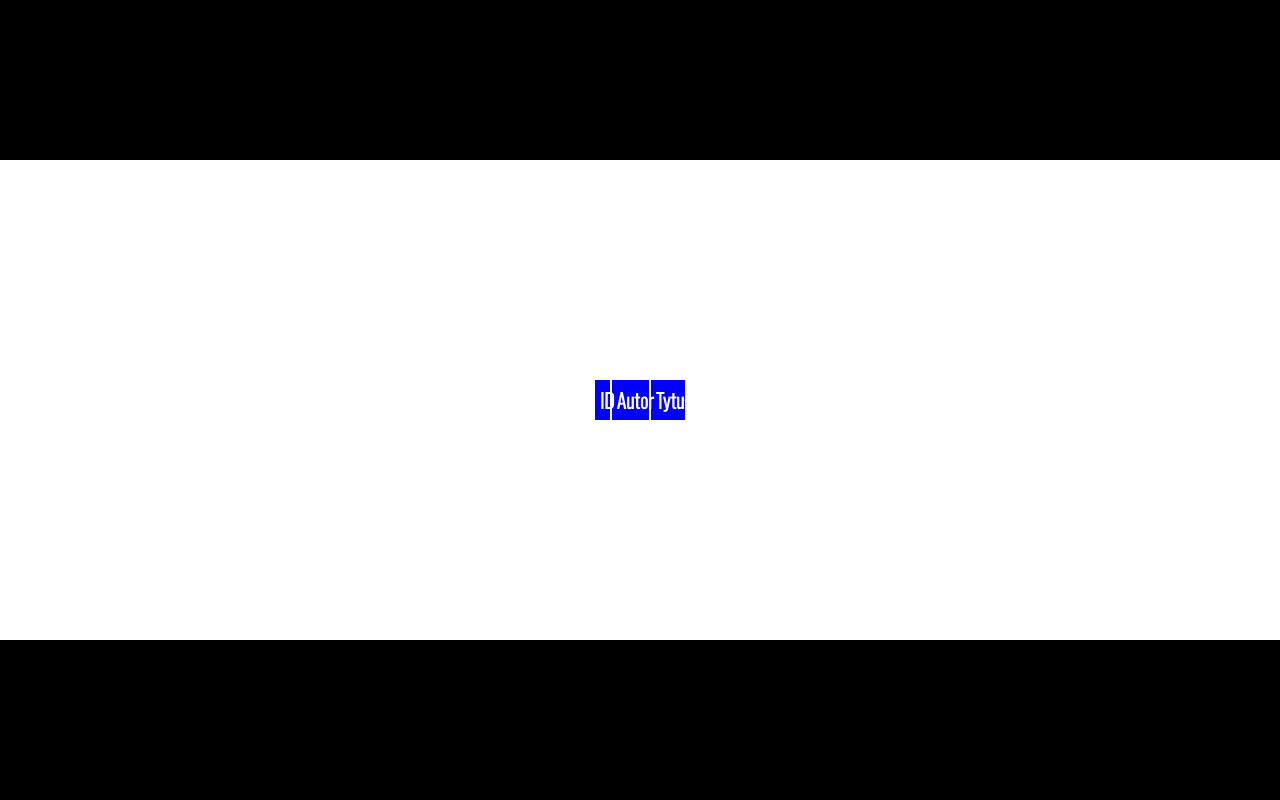
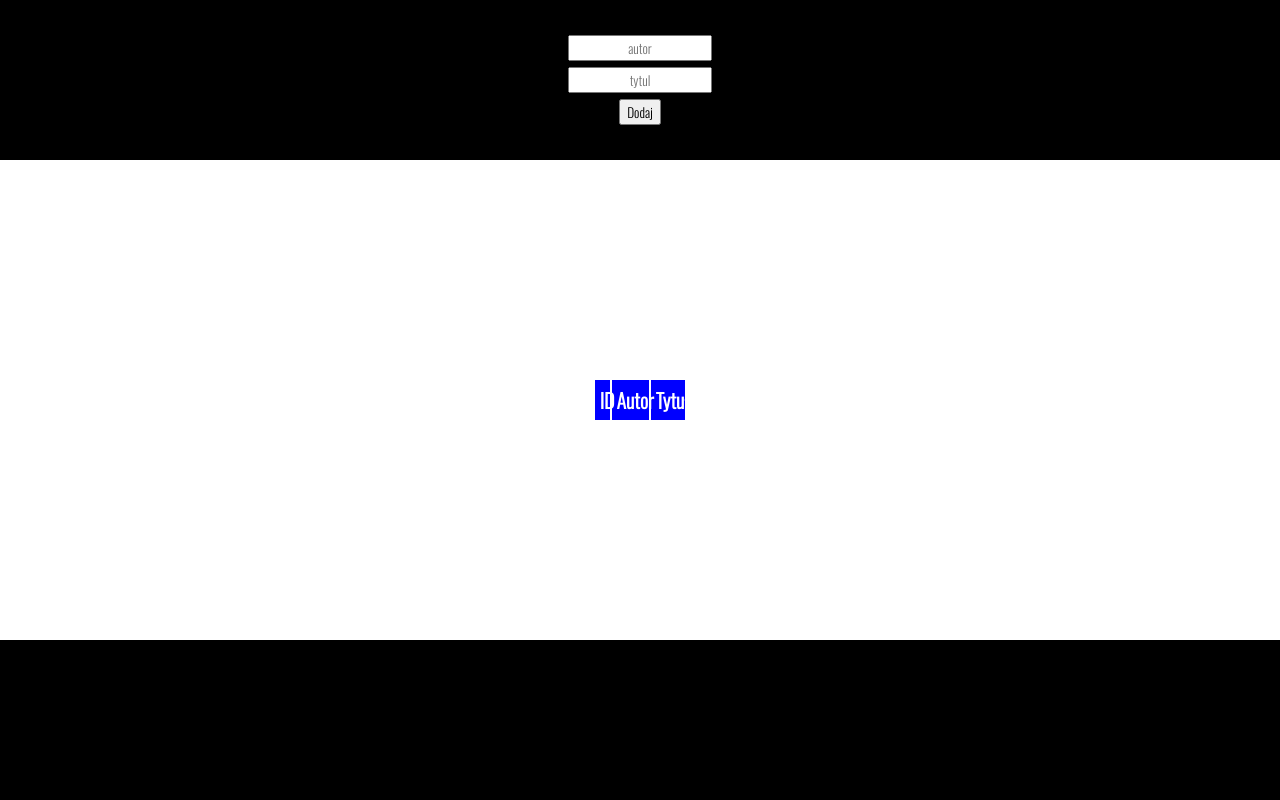
Before and after one commit to 3ti-2020/crud-wiele-do-wielu-kuba-nocon, a PHP site: page / in a window 1280 px wide. Run offline with PHP 8.4, Linux system fonts and the light colour scheme; data that the repository does not hold is empty.

Commit message:
Add files via upload

```diff
--- a/index.php
+++ b/index.php
@@ -3,12 +3,18 @@
 <head>
     <meta charset="UTF-8">
     <meta name="viewport" content="width=device-width, initial-scale=1.0">
-    <title>Document</title>
-    <link rel="stylesheet" href="style.css">
+    <title>Kuba Nocoń</title>
+    <link rel="stylesheet" href="styleABC.css">
 </head>
 <body>
     <div class="container">
-    <div class="head"></div>
+    <div class="head">
+    <form action="insert.php" method="POST">
+    <input type="text" name="autor" id="autor" placeholder="autor">
+    <input type="text" name="tytul" id="tytul" placeholder="tytul">
+    <input type="submit" value="Dodaj">
+    </form>
+    </div>
     <div class="main">
 
         <?php
--- /dev/null
+++ b/styleABC.css
@@ -0,0 +1,85 @@
+@import url('https://fonts.googleapis.com/css2?family=Oswald:wght@300&display=swap');
+
+*{
+    margin: 0%;
+}
+.container{
+    height: 100vh;
+    display: grid;
+    grid-template-columns: 1;
+    grid-template-rows: repeat(5,20%);
+    grid-template-areas:
+    "head"
+    "main"
+    "main"
+    "main"
+    "foot" ;
+}
+.head{
+    grid-area: head;
+    background-color: black;
+    animation: FADEIN 1s ease-out 0s 1;
+    display: flex;
+    justify-content: center;
+    align-items: center;
+    flex-direction: column;
+}
+.main{
+    grid-area: main;
+    background-color: white;
+    display: flex;
+    justify-content: center;
+    align-items: center;
+}
+.footer{
+    background-color: black;
+    grid-area: foot;
+    animation: FADEIN 1s ease-out 0s 1;
+}
+table{
+    animation: slideInFromLeft 1s ease-out 0s 1;
+}
+th{
+    background-color: blue;
+    padding: 5%;
+    color: white;
+    font-size: 20px;
+    font-family: 'Oswald', sans-serif;
+}
+td{
+    background-color: lightblue;
+    padding: 5%;
+    font-size: 28px;
+    font-family: 'Oswald', sans-serif;
+}
+form{
+  font-family: 'Oswald', sans-serif;
+  display: flex;
+  justify-content: center;
+  align-items: center;
+  flex-direction: column;
+}
+input{
+  margin: 2%;
+  text-align: center;
+  font-family: 'Oswald', sans-serif;
+}
+
+@keyframes slideInFromLeft {
+    0% {
+      transform: translateX(-300%);
+      opacity: 0;
+    }
+    100% {
+      transform: translateX(0);
+      opacity: 1;
+    }
+  }
+  @keyframes FADEIN {
+    0% {
+      opacity: 0;
+    }
+    100% {
+      opacity: 1;
+    }
+  }
```
Also changed, not shown: insert.php (added, +24 -0 lines), test.php (added, +17 -0 lines).
